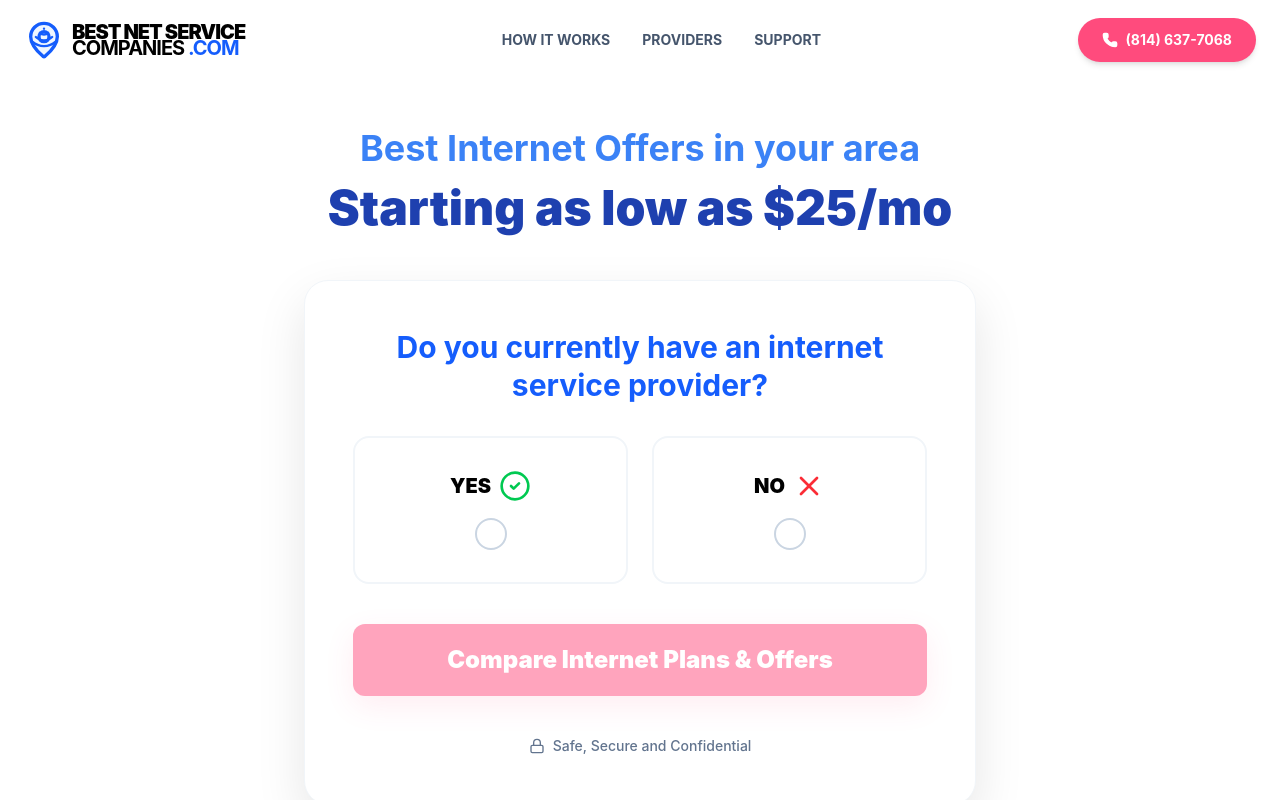
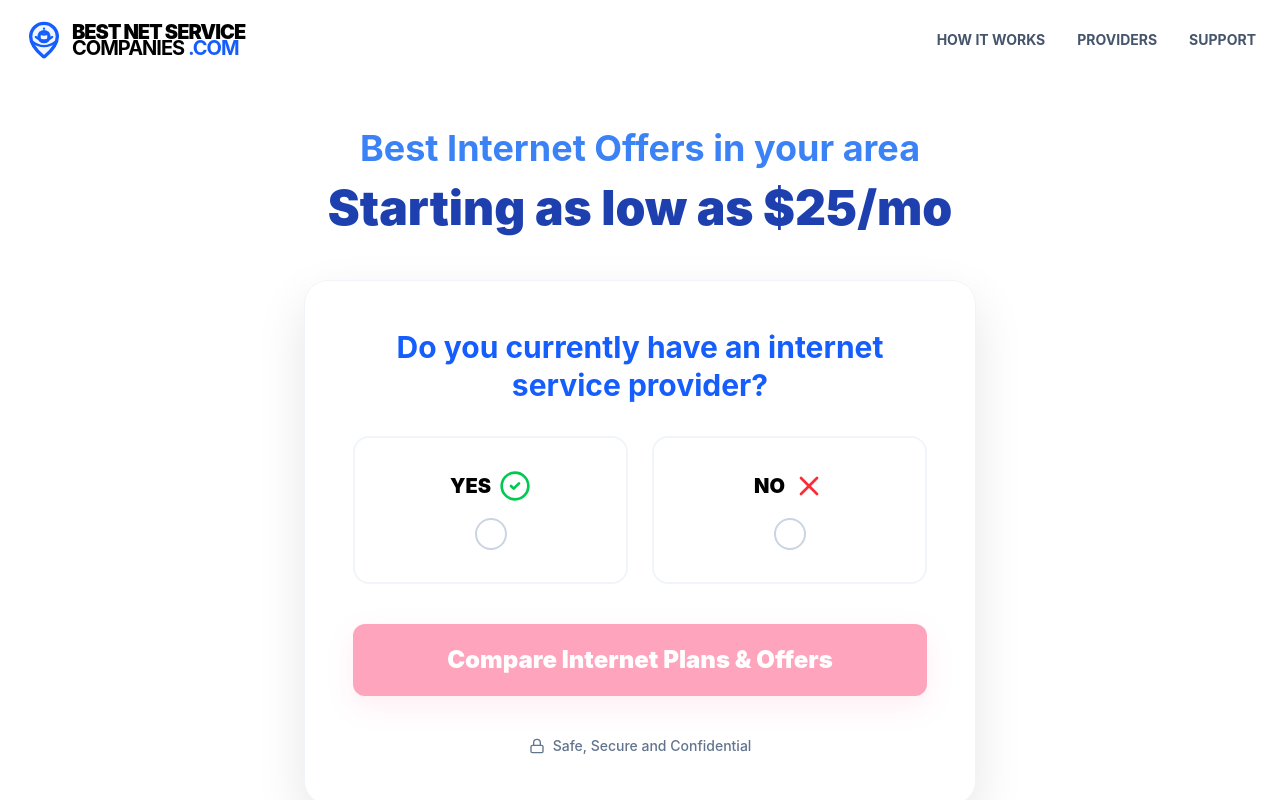
Before and after one commit to YousufMohammedJaleel/Best-Net-Services, a React (Vite) app: page / in a window 1280 px wide. Shown: the top 800 px of the page. Built offline with nearby package versions, Linux system fonts and the light colour scheme.

Commit message:
Removed all call related sections

```diff
--- a/src/App.tsx
+++ b/src/App.tsx
@@ -170,10 +170,6 @@ const sendData = () => {
             <button onClick={() => setStep('support')} className="hover:text-blue-600 transition-colors uppercase">Support</button>
           </div>
 
-          <a href="tel:8146377068" className="bg-[#ff4b7d] hover:bg-[#e63d6f] text-white px-6 py-3 rounded-full font-bold text-sm flex items-center gap-2 transition-all hover:scale-105 shadow-md">
-            <Phone className="w-4 h-4 fill-current" />
-            (814) 637-7068
-          </a>
         </div>
       </nav>
 
@@ -619,9 +615,7 @@ function SupportView({ onBack }: { onBack: () => void }) {
       </div>
       <div className="grid md:grid-cols-3 gap-8 mb-20 text-center">
         <div className="bg-white p-10 rounded-3xl shadow-xl space-y-6">
-           <Phone className="w-12 h-12 text-[#ff4b7d] mx-auto" />
-           <h3 className="text-2xl font-bold">Call Us</h3>
-           <a href="tel:8146377068" className="text-2xl font-bold text-[#ff4b7d] block">(814) 637-7068</a>
+
         </div>
         {/* Simplified support items */}
         <div className="bg-white p-10 rounded-3xl shadow-xl space-y-6 border border-blue-50">
```
